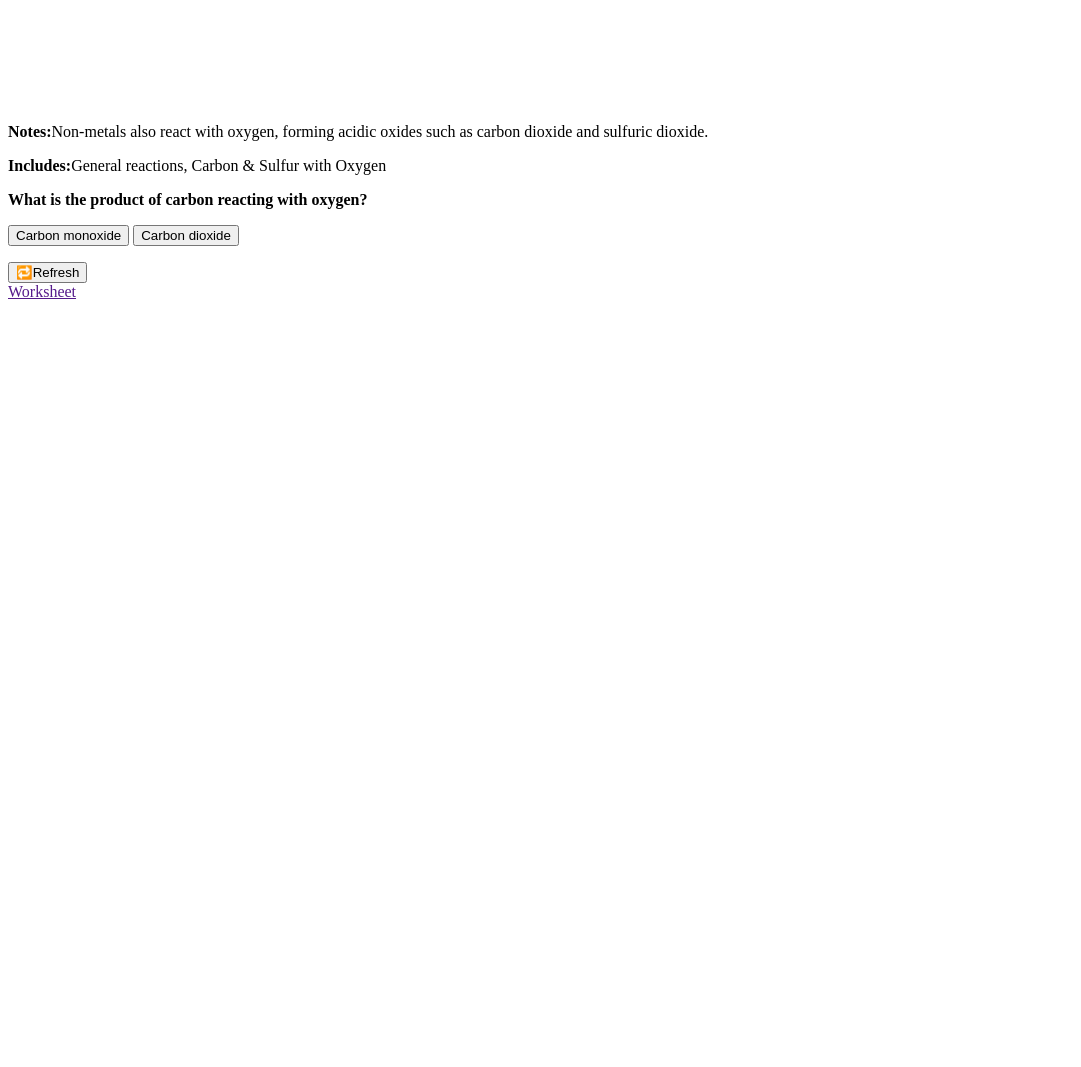
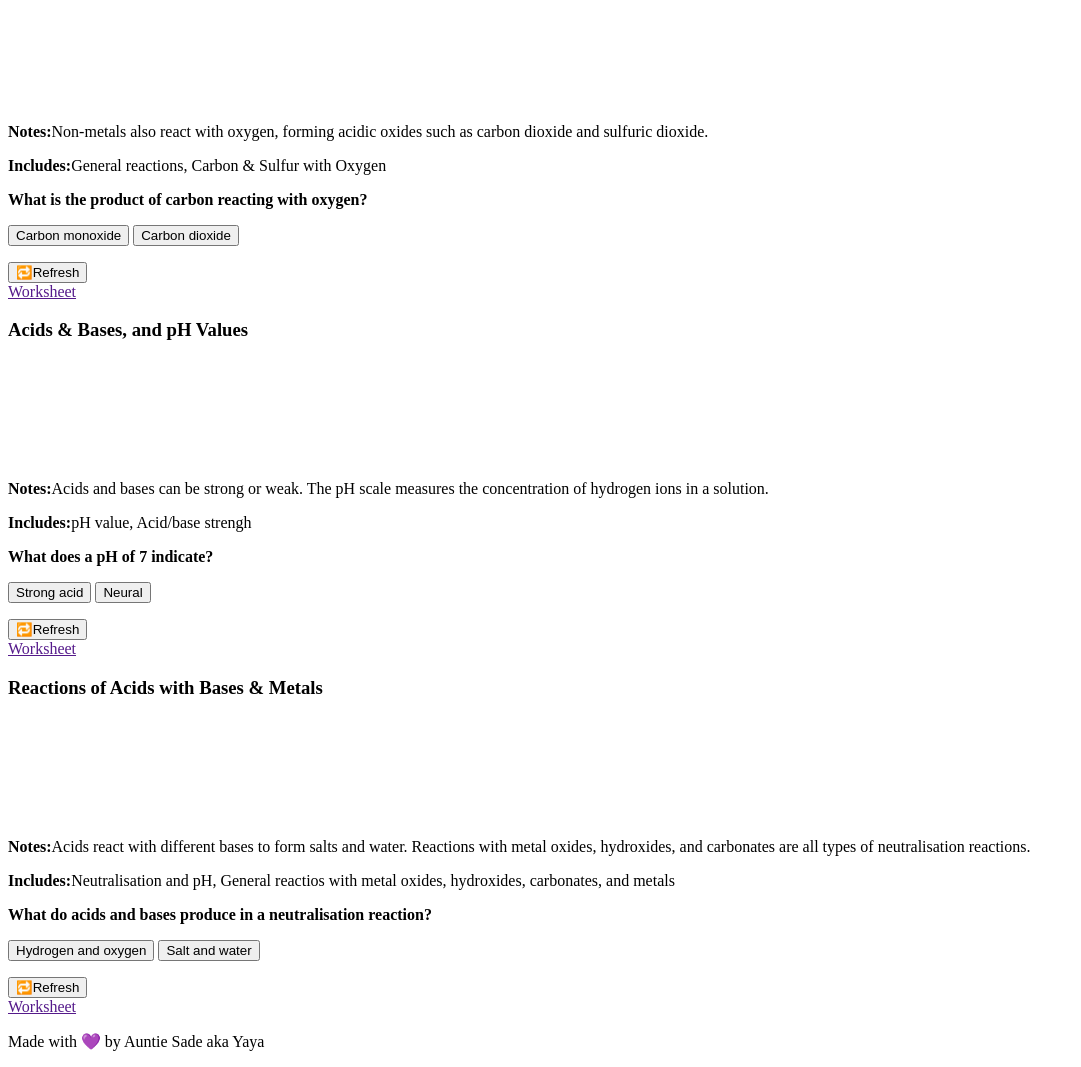
Before and after one commit to sademakhubele/z-learning-hub, a plain HTML site: page science.html in a window 1280 px wide. Shown: the part 1373-2440 px from the top of the page, without its empty margins (0-1081 px from the left). Before the commit the page ends 1682 px from the top, so only its background shows below. Drawn offline with Linux system fonts and the light colour scheme; grey boxes are pictures that could not be loaded.

Commit message:
update science.html

```diff
--- a/science.html
+++ b/science.html
@@ -107,7 +107,55 @@
             </div>
             <a href="">Worksheet</a>
         </div>
+
+        <div class="topic-card">
+            <h3>Acids & Bases, and pH Values</h3>
+            <div class="video">
+                <iframe width="100" height="100" src="https://youtube.com/embed/TLRSDgyYAuQ?si=3SAXV3bq0dNBRkA_"
+                title="YouTube video player" frameborder="0"
+                allow="accelerometer; autoplay; clipboard-write; encrypted-media; gyroscope; picture-in-picture"
+                allowfullscreen>
+            </iframe>
+            </div>
+            <p><strong>Notes:</strong>Acids and bases can be strong or weak. The pH scale measures the concentration of hydrogen ions in a solution.</p>
+            <p><strong>Includes:</strong>pH value, Acid/base strengh</p>
+            <div class="quiz-box">
+                <p><strong>What does a pH of 7 indicate?</strong></p>
+                <button onclick="checkAnswer(this)">Strong acid</button>
+                <button onclick="checkAnswer(this)" data-correct="true">Neural</button>
+                <p class="quiz-result"></p>
+                <button class="refresh-button" onclick="resetQuiz(this)">🔁Refresh</button>
+            </div>
+            <a href="">Worksheet</a>
+        </div>
+
+        <div class="topic-card">
+            <h3>Reactions of Acids with Bases & Metals</h3>
+            <div class="video">
+                <iframe width="100" height="100" src="https://youtube.com/embed/TLRSDgyYAuQ?si=3SAXV3bq0dNBRkA_"
+                title="YouTube video player" frameborder="0"
+                allow="accelerometer; autoplay; clipboard-write; encrypted-media; gyroscope; picture-in-picture"
+                allowfullscreen>
+            </iframe>
+            </div>
+            <p><strong>Notes:</strong>Acids react with different bases to form salts and water. Reactions with metal oxides, hydroxides, and carbonates are all types of neutralisation reactions.</p>
+            <p><strong>Includes:</strong>Neutralisation and pH, General reactios with metal oxides, hydroxides, carbonates, and metals</p>
+            <div class="quiz-box">
+                <p><strong>What do acids and bases produce in a neutralisation reaction?</strong></p>
+                <button onclick="checkAnswer(this)">Hydrogen and oxygen</button>
+                <button onclick="checkAnswer(this)" data-correct="true">Salt and water</button>
+                <p class="quiz-result"></p>
+                <button class="refresh-button" onclick="resetQuiz(this)">🔁Refresh</button>
+            </div>
+            <a href="">Worksheet</a>
+        </div>
+
     </section>
    </main>
+
+   <footer>
+    <p>Made with 💜 by Auntie Sade aka Yaya</p>
+  </footer>
+
 </body>
 </html>
```
